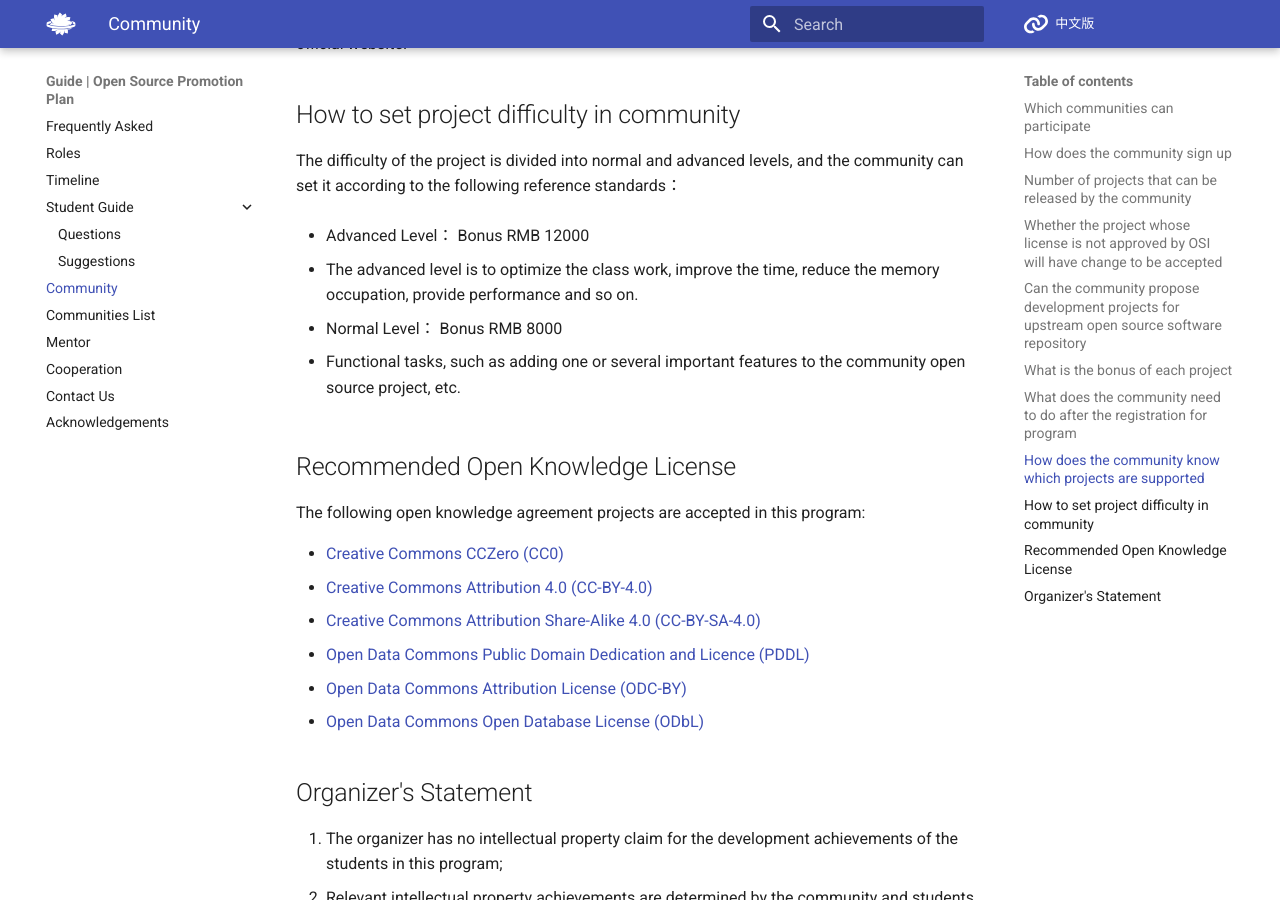
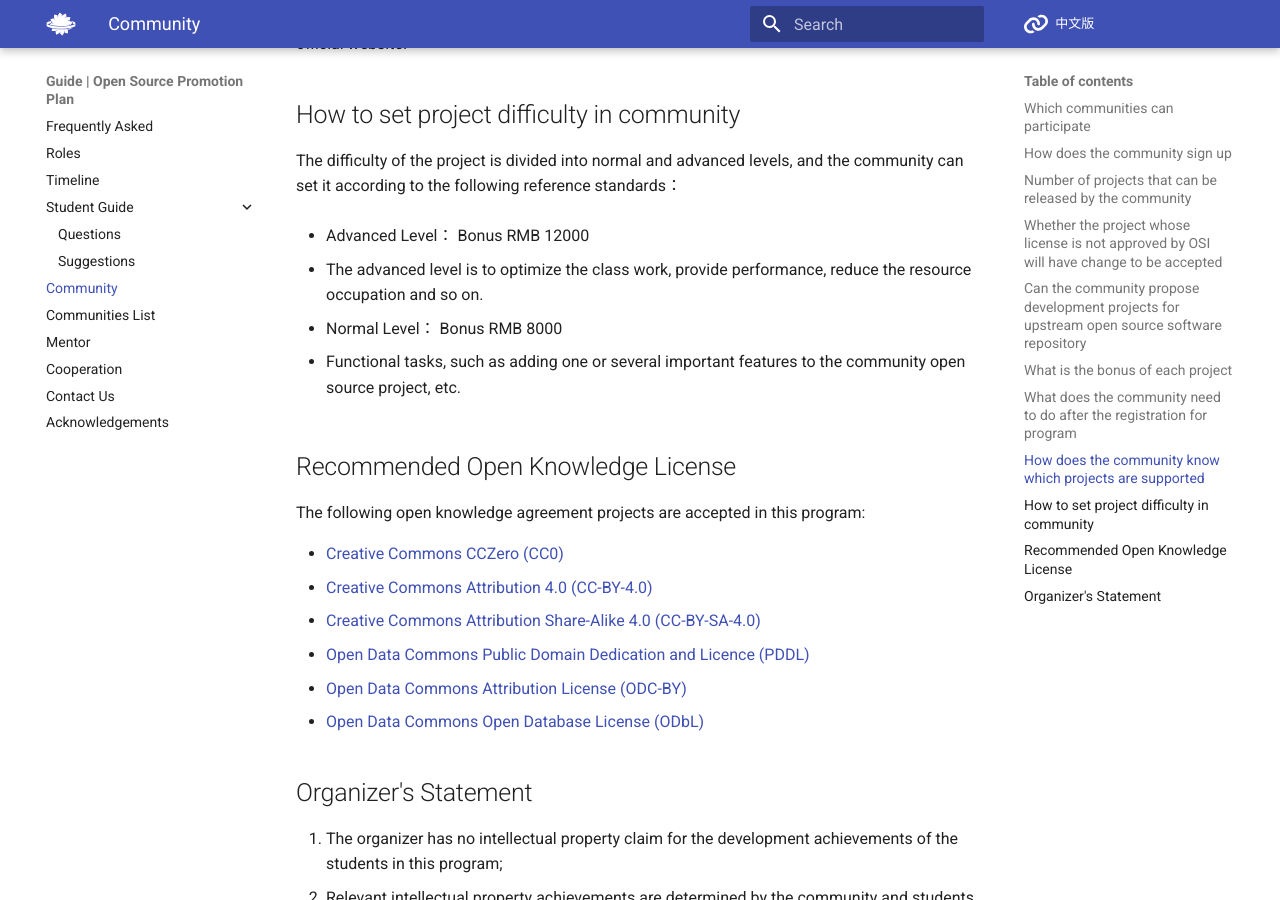
Before and after one commit to summer-ospp/help-en, an MkDocs documentation site: the page built from docs/community.md, in a window 1280 px wide and 900 px high, scrolled down 2837 px. Built offline with MkDocs 1.6.1 and Material for MkDocs 9.7.7, drawn with Linux system fonts in a browser that asks for light colours; comment, search, counter and statistics services are not loaded.

Commit message:
Update community.md

```diff
--- a/docs/community.md
+++ b/docs/community.md
@@ -83,7 +83,7 @@ The difficulty of the project is divided into normal and advanced levels, and th
 
 - Advanced Level： Bonus RMB 12000
 
-  - The advanced level is to optimize the class work, improve the time, reduce the memory occupation, provide performance and so on.
+  - The advanced level is to optimize the class work,  provide performance, reduce the resource occupation and so on.
 
 - Normal Level： Bonus RMB 8000
 
```
